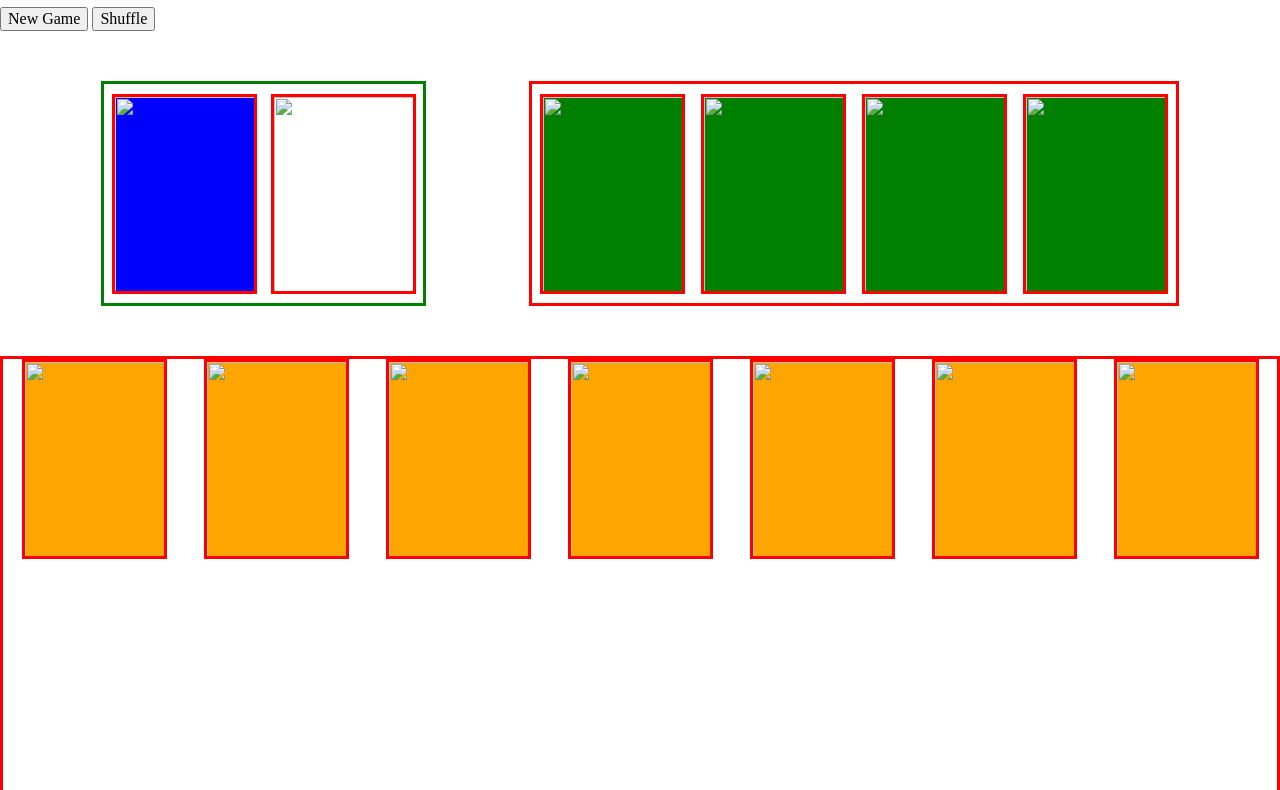
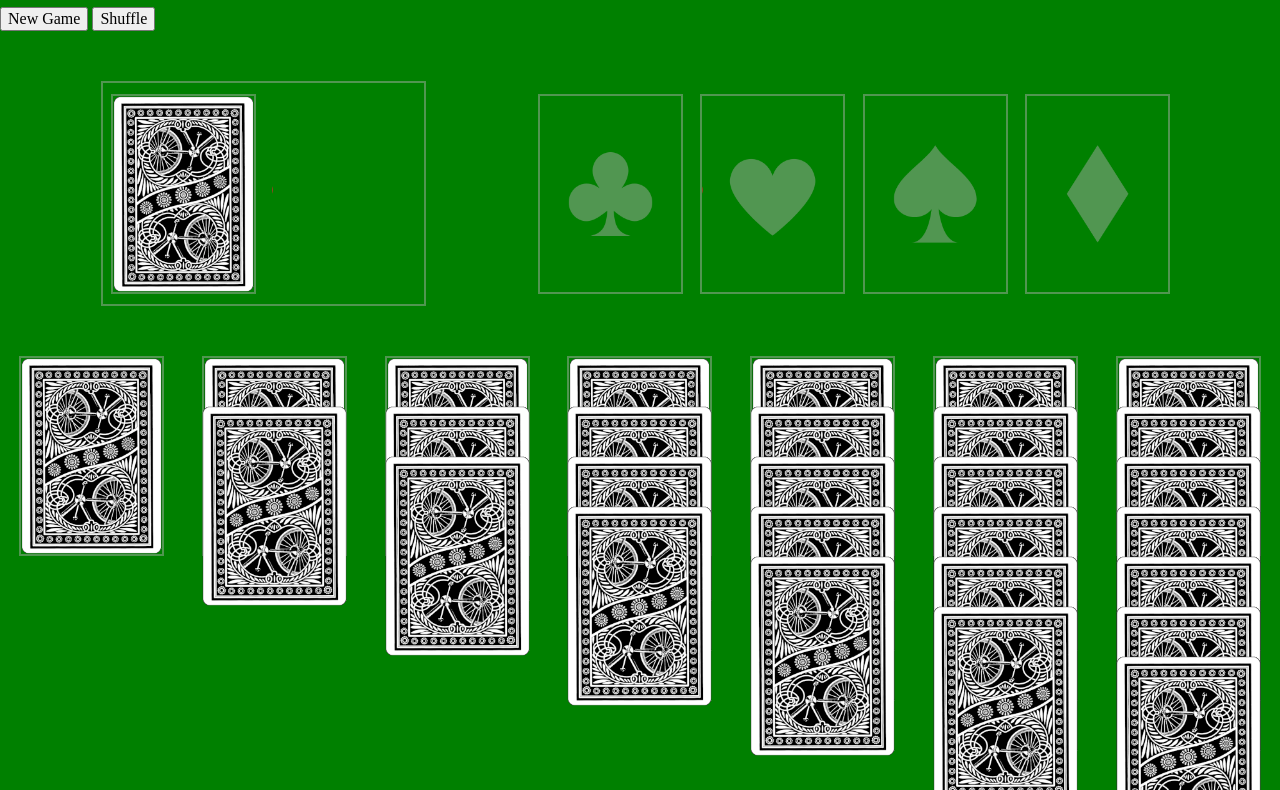
Before and after one commit to KaneMak/Solitaire, a plain HTML site: page index.html in a window 1280 px wide. Shown: the part 73-863 px from the top of the page. Drawn offline with Linux system fonts and the light colour scheme.

Commit message:
ui updated

```diff
--- a/css/style.css
+++ b/css/style.css
@@ -10,6 +10,10 @@
 /******************************************
 /* LAYOUT
 /*******************************************/
+body {
+  background-color: green;
+}
+
 img{
   display: block;
   margin: 0 auto;
@@ -27,12 +31,12 @@ img{
       align-items: center;
       width: 325px;
       height: 225px;
-      border: solid 3px green;
+      border: solid 2px #519651;
     }
 
         #stock {
-          background-color: blue;
           width: 145px;
+          border: solid 2px #519651;
         }
 
         #waste {
@@ -48,8 +52,8 @@ img{
     }
 
         #foundation img {
-          background-color: green;
           width: 145px;
+          border: solid 2px #519651;
         }
 
 
@@ -57,21 +61,33 @@ img{
   display: flex;
   width: auto;
   justify-content: space-around;
-  margin-top: 50px;
+  margin-top: 200px;
   height: 500px
 }
 
+#tab img:first-child {
+  border: solid 2px #519651;
+
+}
+  #tab .piles {
+    display: flex;
+    flex-direction: column;
+  }
+
+
     #tab img {
-      background-color: orange;
       width: 145px;
+      margin-top: -150px;
     }
 
 
 div,
 img {
   height: 200px;
-  border: solid 3px red;
 }
+
+
+
 
 /******************************************
 /* ADDITIONAL STYLES
--- a/index.html
+++ b/index.html
@@ -20,28 +20,62 @@
 
 		<section id="topRow">
 			<div id="deck">
-				<img id="stock" src="" alt="">
-				<img id="waste" src="" alt="">
+				<img id="stock" src="images/back.png" alt="">
+				<img id="waste" src="images/green.png" alt="">
 			</div>
 
 			<div id="foundation">
-				<img id="club" src="" alt="">
-				<img id="heart" src="" alt="">
-				<img id="spade" src="" alt="">
-				<img id="diamond" src="" alt="">
+				<img id="club" src="images/clubBG.png" alt="">
+				<img id="heart" src="images/heartBG.png" alt="">
+				<img id="spade" src="images/spadeBG.png" alt="">
+				<img id="diamond" src="images/diamondBG.png" alt="">
 			</div>
 		</section>
 
-		<div id="tab">
-			<img id="rowOne" src="" alt="">
-			<img id="rowTwo" src="" alt="">
-			<img id="rowThree" src="" alt="">
-			<img id="rowFour" src="" alt="">
-			<img id="rowFive" src="" alt="">
-			<img id="rowSix" src="" alt="">
-			<img id="rowSeven" src="" alt="">
-
-		</div>
+		<section id="tab">
+			<div id="rowOne" class="piles">
+				<img src="images/back.png" alt="" srcset="">
+			</div>
+			<div id="rowTwo" class="piles">
+				<img src="images/back.png" alt="" srcset="">
+				<img src="images/back.png" alt="" srcset="">
+			</div>
+			<div id="rowThree" class="piles">
+				<img src="images/back.png" alt="" srcset="">
+				<img src="images/back.png" alt="" srcset="">
+				<img src="images/back.png" alt="" srcset="">
+			</div>
+			<div id="rowFour" class="piles">
+				<img src="images/back.png" alt="" srcset="">
+				<img src="images/back.png" alt="" srcset="">
+				<img src="images/back.png" alt="" srcset="">
+				<img src="images/back.png" alt="" srcset="">
+			</div>
+			<div id="rowFive" class="piles">
+				<img src="images/back.png" alt="" srcset="">
+				<img src="images/back.png" alt="" srcset="">
+				<img src="images/back.png" alt="" srcset="">
+				<img src="images/back.png" alt="" srcset="">
+				<img src="images/back.png" alt="" srcset="">
+			</div>
+			<div id="rowSix" class="piles">
+				<img src="images/back.png" alt="" srcset="">
+				<img src="images/back.png" alt="" srcset="">
+				<img src="images/back.png" alt="" srcset="">
+				<img src="images/back.png" alt="" srcset="">
+				<img src="images/back.png" alt="" srcset="">
+				<img src="images/back.png" alt="" srcset="">
+			</div>
+			<div id="rowSeven" class="piles">
+				<img id="sevenOne" src="images/back.png" alt="">
+				<img id="sevenTwo" src="images/back.png" alt="">
+				<img id="sevenThree" src="images/back.png" alt="">
+				<img id="sevenFour" src="images/back.png" alt="">
+				<img id="sevenFive" src="images/back.png" alt="">
+				<img id="sevenSix" src="images/back.png" alt="">
+				<img id="sevenSeven" src="images/back.png" alt="">
+			</div>
+		</section>
 
 
 
--- a/js/main.js
+++ b/js/main.js
@@ -129,6 +129,8 @@ const solitaire = {
             }else{
                 document.querySelector(`#${a}`).src = solitaire[a].cardData[0].image
             }
+
+            solitaire.chosenCard = [],
             document.querySelector('#club').removeEventListener('click', addClub)
 
 
```
Also changed, not shown: images/back.png (added), images/clubBG.png (added), images/diamondBG.png (added), images/green.png (added), images/heartBG.png (added), images/spadeBG.png (added), images/stockBG.png (added), img/pokemon.jpeg (deleted), 1 other file.
